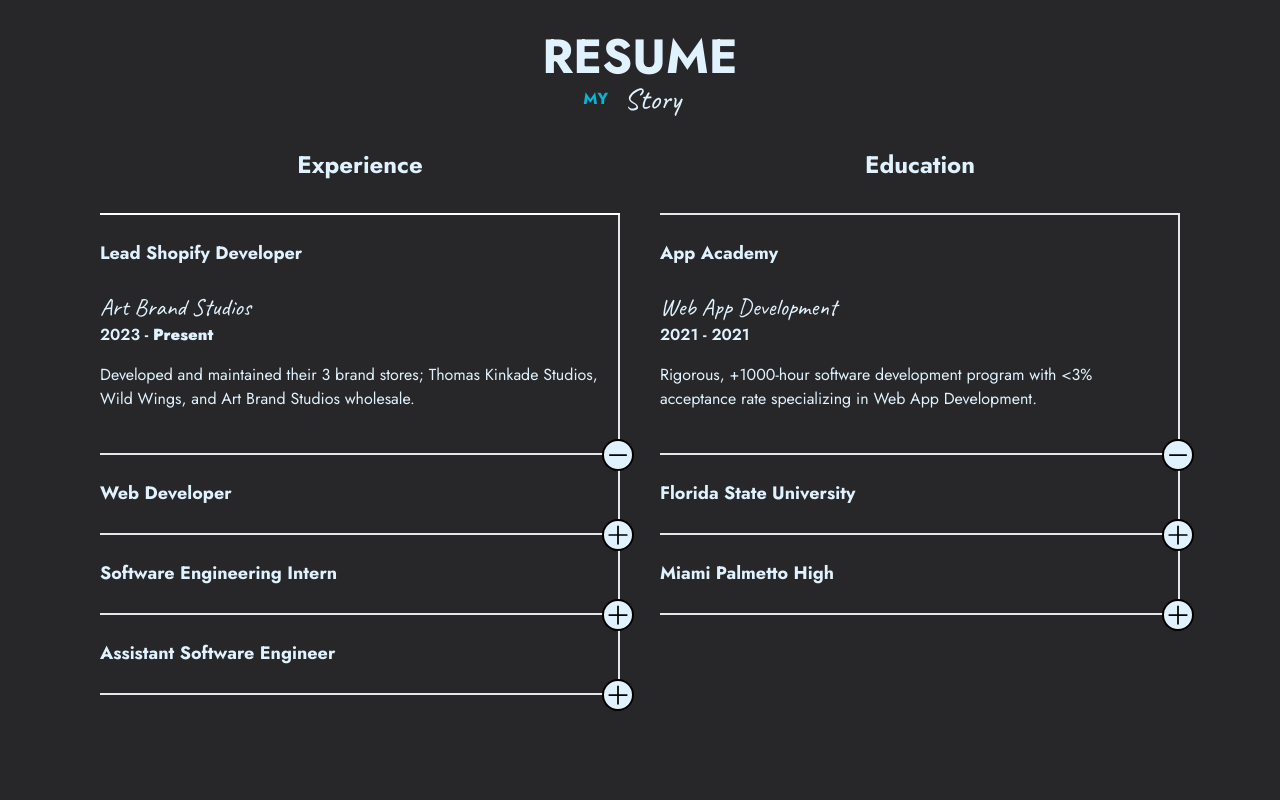
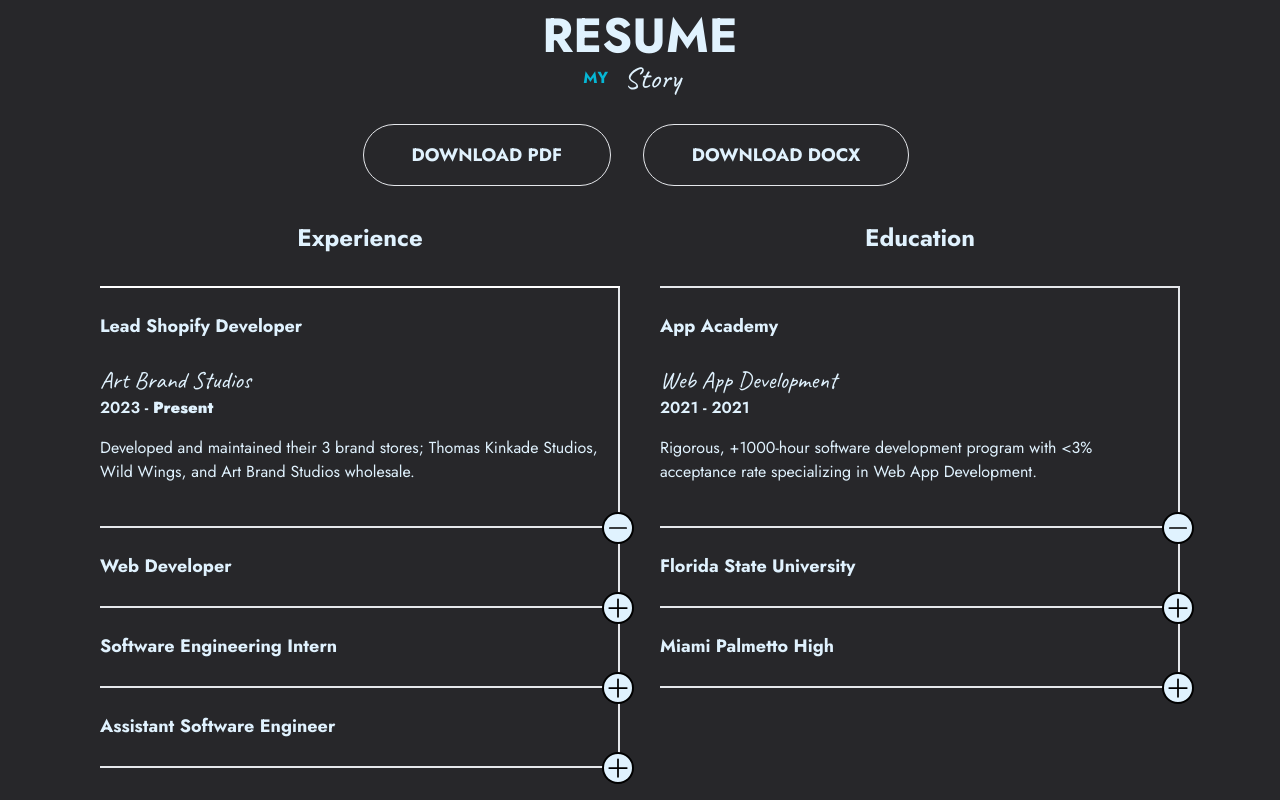
Before and after one commit to cheshirekate8/cheshirekate8.github.io, a React (Create React App) app: page / in a window 1280 px wide. Shown: the part 1000-1800 px from the top of the page. Built offline with nearby package versions, Linux system fonts and the light colour scheme.

Commit message:
Final small touches

```diff
--- a/src/components/Resume.jsx
+++ b/src/components/Resume.jsx
@@ -72,7 +72,25 @@
     >
       <div className="flex flex-col justify-center items-center max-w-7xl m-auto">
         <SectionTitle label="Resume" blueText="My" whiteText="Story" />
-        <div className="flex flex-wrap">
+        <div className="flex flex-col sm:flex-row items-cente mb-8">
+          <a
+            className="border bg-zinc-800 rounded-full px-6 py-2 font-jost font-bold w-max justify-center mb-4 sm:mb-0 sm:mr-8 ease-in-out duration-200 drop-shadow-hard -translate-x-1 -translate-y-1 active:translate-x-0 active:translate-y-0 active:drop-shadow-none hover:bg-sky-900 md:text-lg md:px-12 md:py-4"
+            href="KatieYoungResume.pdf"
+            target="_blank"
+            download
+            >
+            DOWNLOAD PDF
+          </a>
+          <a
+            className="border bg-zinc-800 rounded-full px-6 py-2 font-jost font-bold w-max justify-center ease-in-out duration-200 drop-shadow-hard -translate-x-1 -translate-y-1 active:translate-x-0 active:translate-y-0 active:drop-shadow-none hover:bg-sky-900 md:text-lg md:px-12 md:py-4"
+            href="KatieYoungResume.docx"
+            target="_blank"
+            download
+            >
+            DOWNLOAD DOCX
+          </a>
+        </div>
+        <div className="flex flex-wrap items-start">
           <div className="w-full md:w-1/2 px-5 pb-16">
             <h5
               className="text-2xl font-bold pb-8 text-center border-b-2 border-b-white"
--- a/src/components/Splash.jsx
+++ b/src/components/Splash.jsx
@@ -136,7 +136,7 @@
           </div>
           <a
             className="border bg-zinc-800 rounded-full px-6 py-2 flex items-center font-jost font-bold w-max justify-center m-auto ease-in-out duration-200 drop-shadow-hard -translate-x-1 -translate-y-1 active:translate-x-0 active:translate-y-0 active:drop-shadow-none hover:bg-sky-900 md:text-lg md:px-12 md:py-4"
-            href="KatieYoungResume.docx"
+            href="KatieYoungResume.pdf"
             target="_blank"
             download
           >
```
Also changed, not shown: public/index.html (+0 -10 lines), 2 other files (tests, documents, lock files or other folders).
